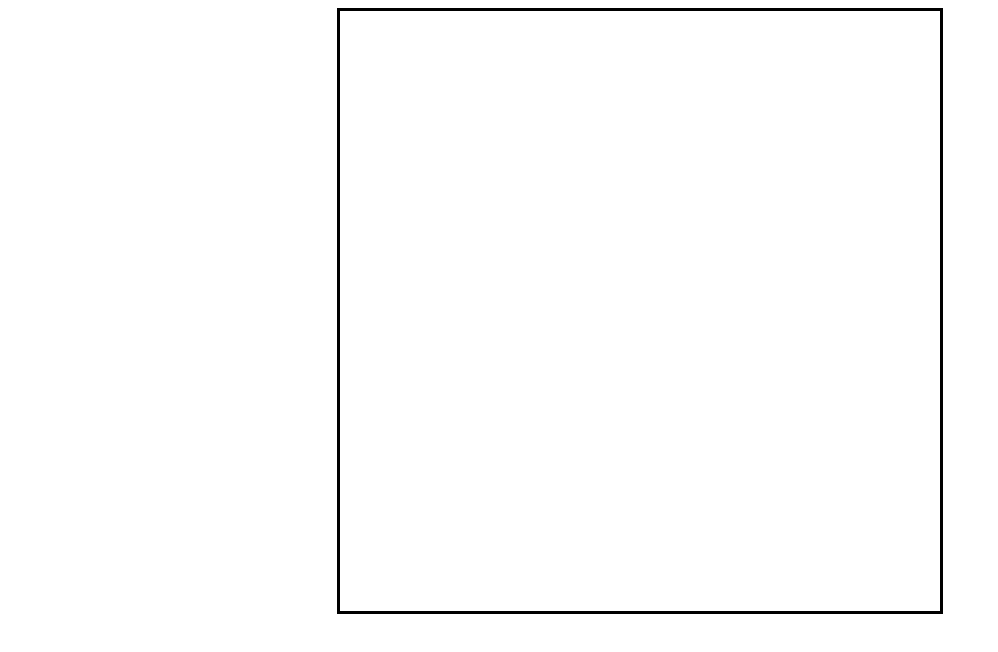
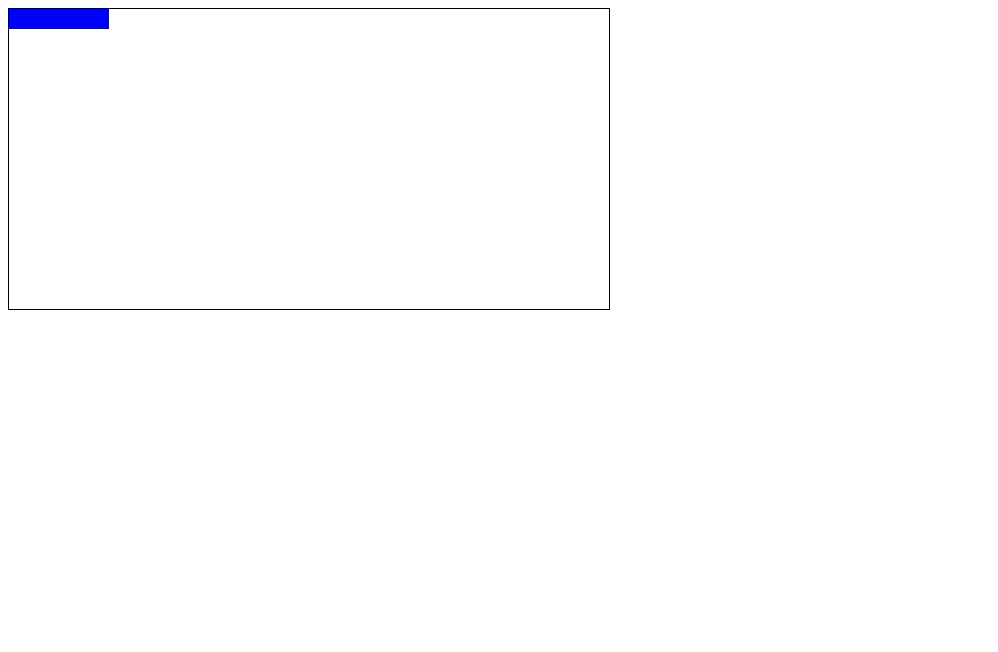
Before and after one commit to ayushicodes/Breakout, a plain HTML site: page index.html in a window 1280 px wide. Shown: the whole page, without its empty margins (0-998 px from the left). Drawn offline with Linux system fonts and the light colour scheme.

Commit message:
block created

```diff
--- a/app.js
+++ b/app.js
@@ -0,0 +1,4 @@
+let grid = document.querySelector('.grid')
+
+const block = document.createElement('div')
+block.classList.add('block')
--- a/index.html
+++ b/index.html
@@ -10,7 +10,9 @@
 </head>
 
 <body>
-    <div class="grid"></div>
+    <div class="grid">
+        <div class="block"></div>
+    </div>
 
     <script src="app.js"></script>
 </body>
--- a/style.css
+++ b/style.css
@@ -1,11 +1,13 @@
-body {
-    display: flex;
-    justify-content: center;
-    align-items: center;
+.grid {
+    position: absolute;
+    height: 300px;
+    width: 600px;
+    border: 1px solid black;
 }
 
-.grid {
-    height: 600px;
-    width: 600px;
-    border: 3px solid black;
+.block {
+    position: absolute;
+    width: 100px;
+    height: 20px;
+    background-color: blue;
 }
```
